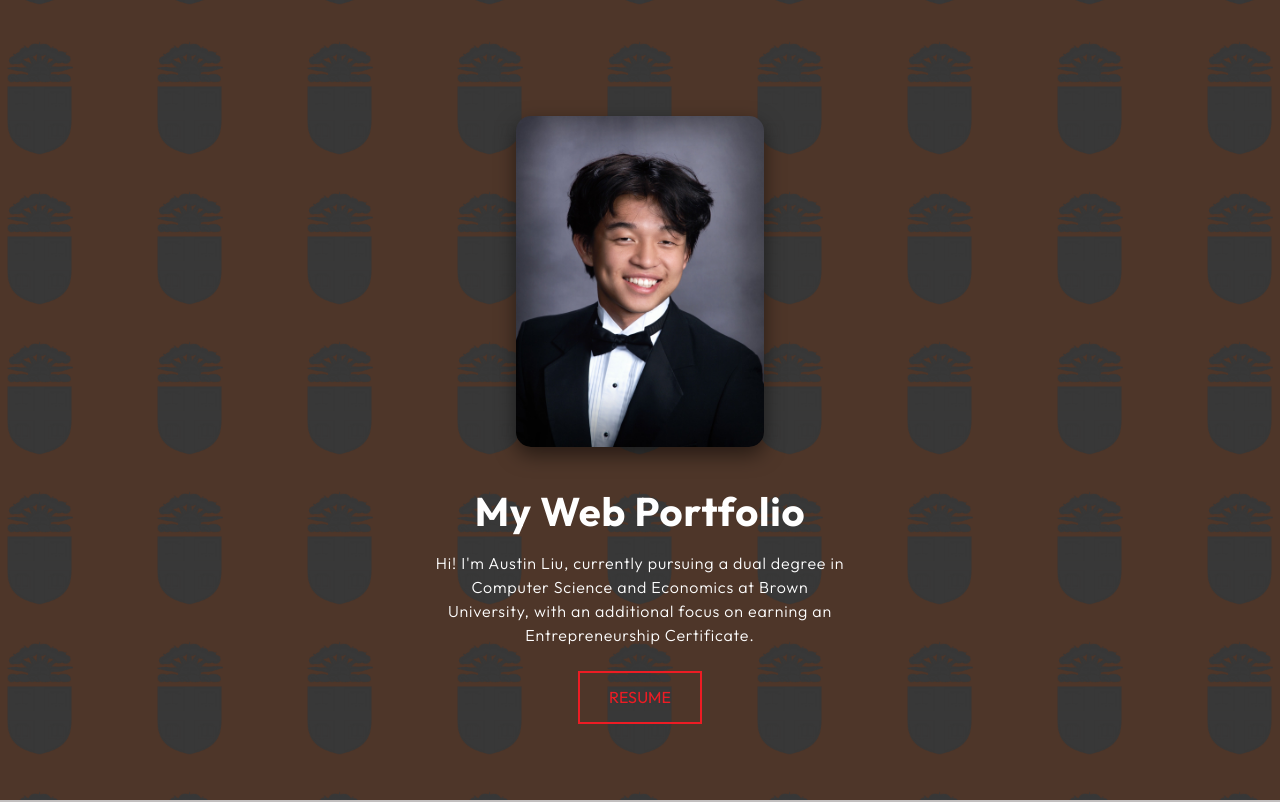
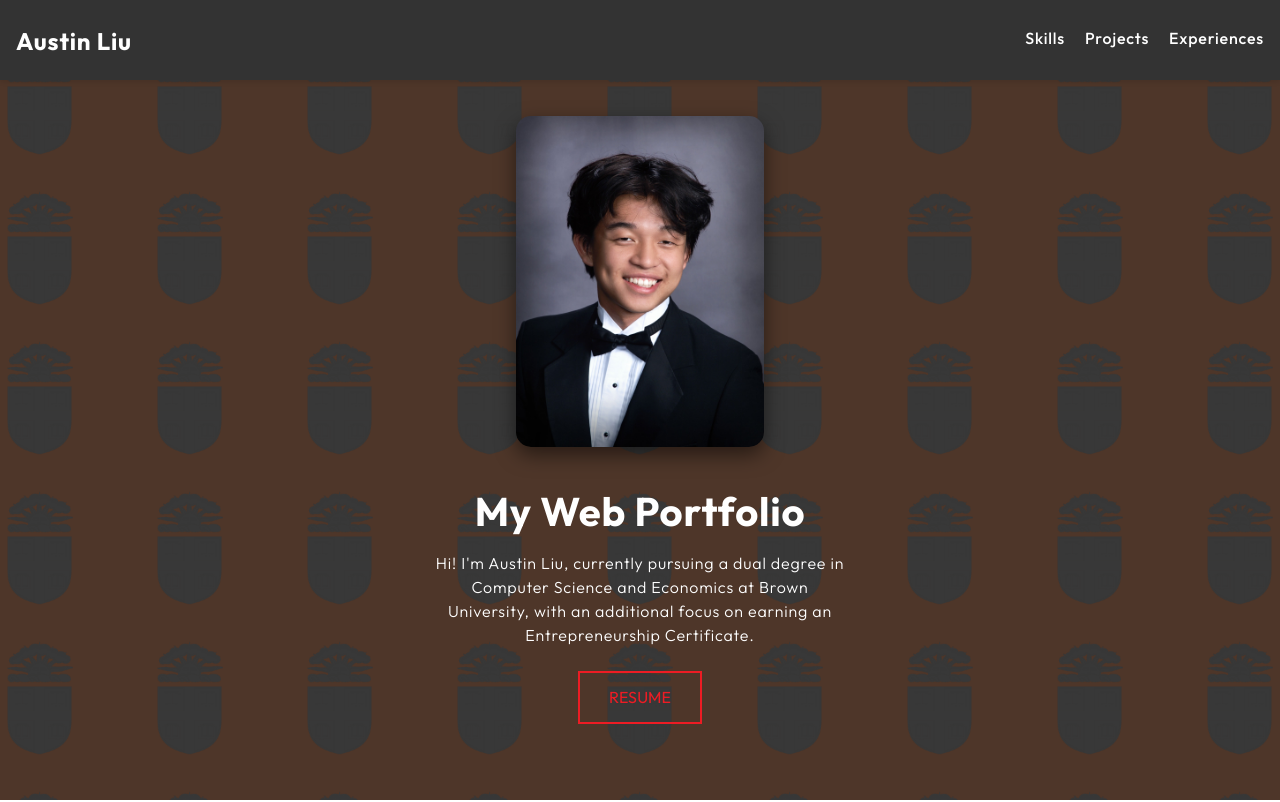
Before and after one commit to austinliu05/my-web-portfolio, a React (Create React App) app: page / in a window 1280 px wide. Shown: the top 802 px of the page. Built offline with nearby package versions, Linux system fonts and the light colour scheme.

Commit message:
Added navbar and fixed extensions css

```diff
--- a/src/App.css
+++ b/src/App.css
@@ -3,10 +3,14 @@
   --text-black: #000000;
   --background-white: #ffffff;
 }
+
 html, body {
   margin: 0;
   padding: 0;
-  overflow-x: hidden;
+  overflow-x: hidden;  /* Prevent horizontal scrollbar */
+  overflow-y: auto;    /* Allow normal scrolling */
+  scroll-behavior: smooth;
+  height: 100%;
 }
 
 .separator {
@@ -16,8 +20,10 @@ html, body {
   margin: 0;
   padding: 0;
 }
+
 section {
   padding: 20px;
+  flex: 1;
 }
 
 .section-intro {
@@ -85,3 +91,11 @@ section {
     padding: 10vh;
   }
 }
+
+[ext-id],
+[shadow-root]{
+  display: none !important;
+  position: fixed !important;  /* Prevent layout disruption */
+  bottom: 0;
+  z-index: 9999;
+}
--- a/src/App.tsx
+++ b/src/App.tsx
@@ -5,10 +5,13 @@ import ProjectsSections from './components/projects/projects_section';
 import ExperiencesSection from './components/experiences/experiences_section';
 import Skills from './components/skills/skills'
 import Footer from './components/footer/footer'
+import Navbar from './components/navbar/navbar';
 
 function App() {
   return (
     <div className="App">
+      <Navbar />
+      <div>
         <IntroSection />
         <hr className="separator" />
         <Skills />
@@ -17,6 +20,8 @@ function App() {
         <hr className="separator" />
         <ExperiencesSection />
         <hr className="separator" />
+      </div>
+
       <Footer />
     </div>
   );
--- a/src/components/experiences/experiences_section.tsx
+++ b/src/components/experiences/experiences_section.tsx
@@ -55,7 +55,7 @@ const experienceItems = [
 ];
 const ExperiencesSection: React.FC = () => {
   return (
-    <section className="section-experiences">
+    <section id="experiences" className="section-experiences">
       <div className='container'>
         <h1>Experiences</h1>
       </div>
--- a/src/components/footer/footer.css
+++ b/src/components/footer/footer.css
@@ -3,6 +3,7 @@
     color: #fff;
     padding: 40px 0;
     text-align: center;
+    margin-top: auto;
 }
 
 .footer-container {
--- /dev/null
+++ b/src/components/navbar/navbar.css
@@ -0,0 +1,36 @@
+.navbar {
+    position: fixed;
+    top: 0;
+    width: 100%;
+    height: 10%;
+    background-color: #333;
+    color: white;
+    display: flex;
+    justify-content: space-between;
+    align-items: center;
+    padding: 1rem 1rem;
+    z-index: 1000;
+    box-shadow: 0 2px 5px rgba(0, 0, 0, 0.1);
+}
+
+.nav-links {
+    list-style: none;
+    display: flex;
+    gap: 20px;
+    margin-top: 10px;
+}
+
+.nav-links a {
+    color: white;
+    text-decoration: none;
+    font-weight: 500;
+}
+
+.nav-links a:hover {
+    color: #ff0202;
+}
+
+.nav-logo {
+    font-size: 1.5rem;
+    font-weight: bold;
+}
--- /dev/null
+++ b/src/components/navbar/navbar.tsx
@@ -0,0 +1,16 @@
+import './navbar.css';
+
+const Navbar = () => {
+    return (
+        <nav className="navbar">
+            <div className="nav-logo">Austin Liu</div>
+            <ul className="nav-links">
+                <li><a href="#skills">Skills</a></li>
+                <li><a href="#projects">Projects</a></li>
+                <li><a href="#experiences">Experiences</a></li>
+            </ul>
+        </nav>
+    );
+};
+
+export default Navbar;
--- a/src/components/projects/projects_section.tsx
+++ b/src/components/projects/projects_section.tsx
@@ -66,7 +66,7 @@ const projectItems = [
 
 const ProjectsSection: React.FC = () => {
   return (
-    <section className="section-projects">
+    <section id="projects" className="section-projects">
       <div className='container'>
         <h1>Projects</h1>
       </div>
--- a/src/components/skills/skills.tsx
+++ b/src/components/skills/skills.tsx
@@ -31,7 +31,7 @@ const tools = [
 
 const SkillsSection: React.FC = () => {
     return (
-        <section className="section-skills">
+        <section id="skills" className="section-skills">
             <div className='skills-container'>
                 <h1>Skills</h1>
             </div>
```
Lines whose indentation alone changed are shown as unchanged.
